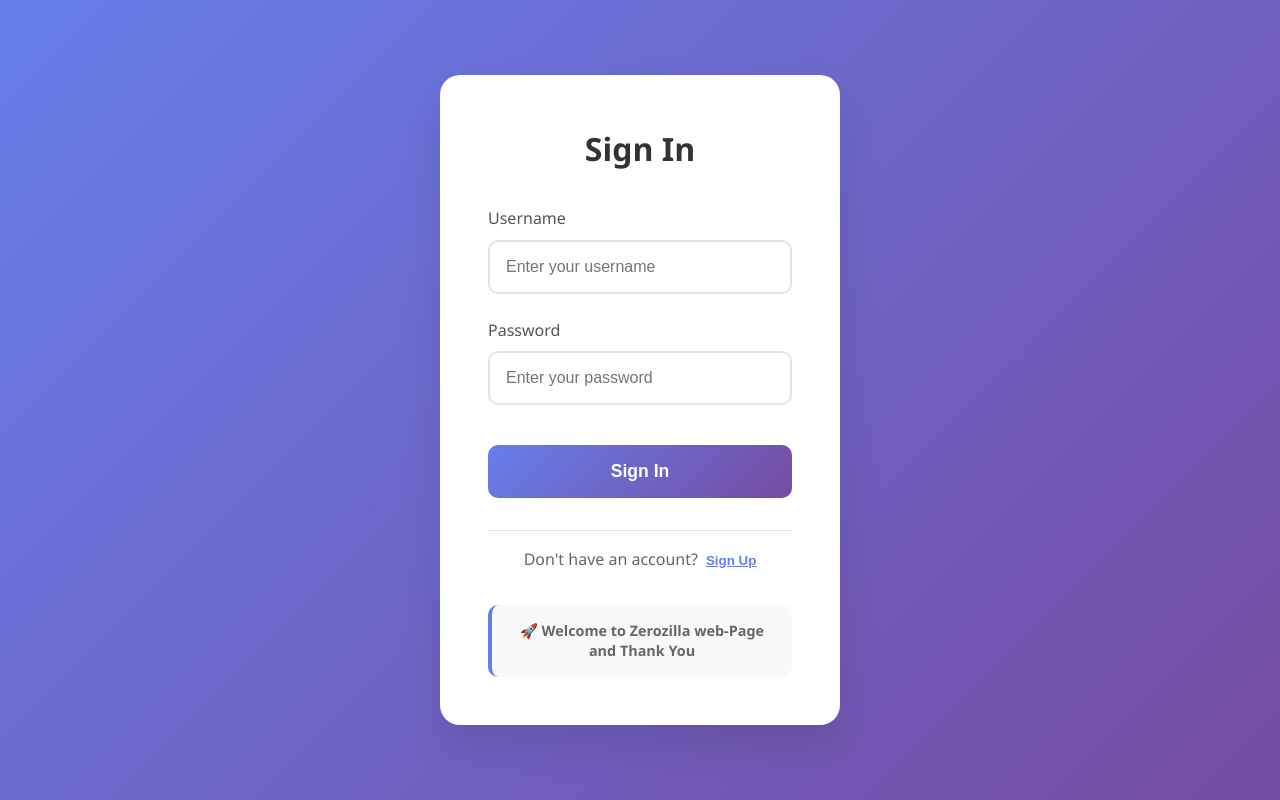
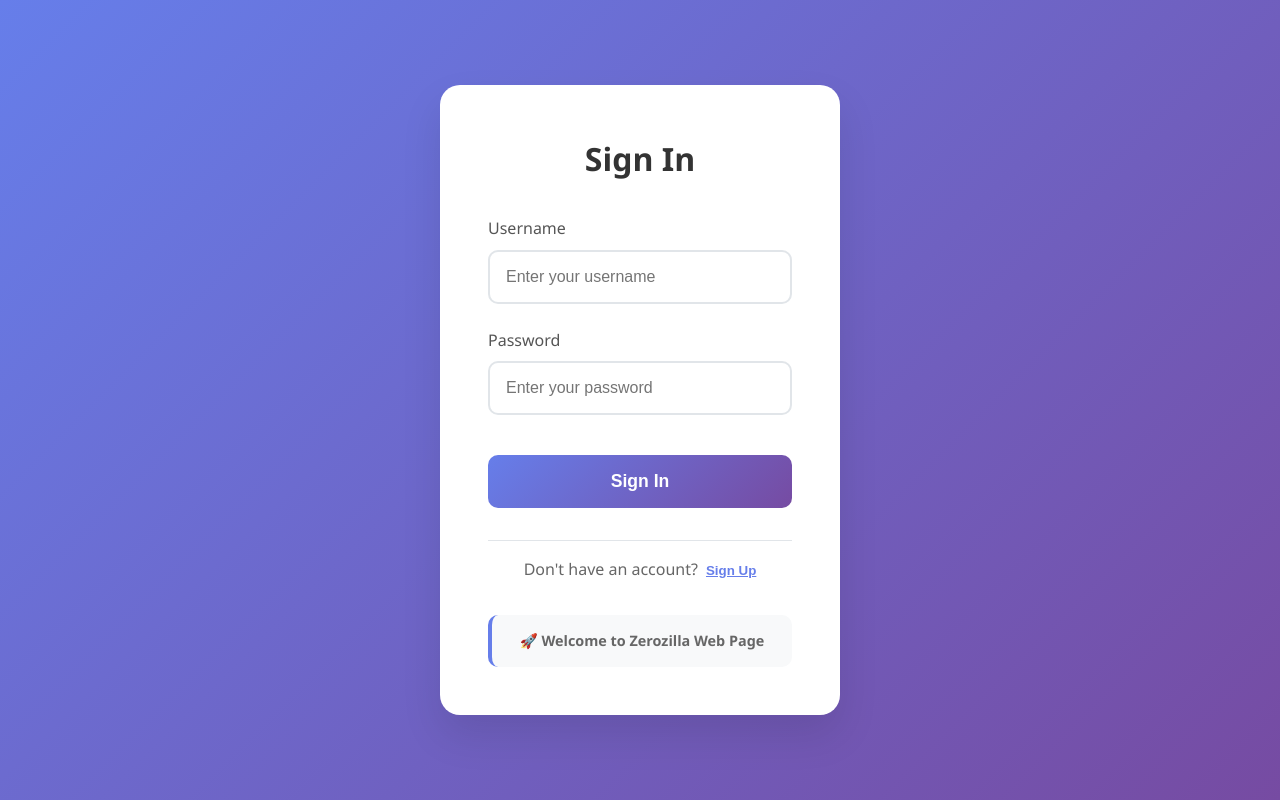
Before and after one commit to madhucm17/ReactFrontend, a React (Create React App) app: page / in a window 1280 px wide. Built offline with nearby package versions, Linux system fonts and the light colour scheme.

Commit message:
Update Auth.js

```diff
--- a/src/components/Auth.js
+++ b/src/components/Auth.js
@@ -140,7 +140,7 @@ function Auth({ onLogin }) {
         </div>
 
         <div className="auth-info">
-          <p>🚀 <strong>Welcome to Zerozilla web-Page and Thank You </strong></p>
+          <p>🚀 <strong>Welcome to Zerozilla Web Page </strong></p>
           {isSignUp && (
             <p>🔐 <strong>Security:</strong> Don't Worry Your Passwords are encrypted with bcrypt</p>
           )}
```
Also changed, not shown: ci.yml (added).
